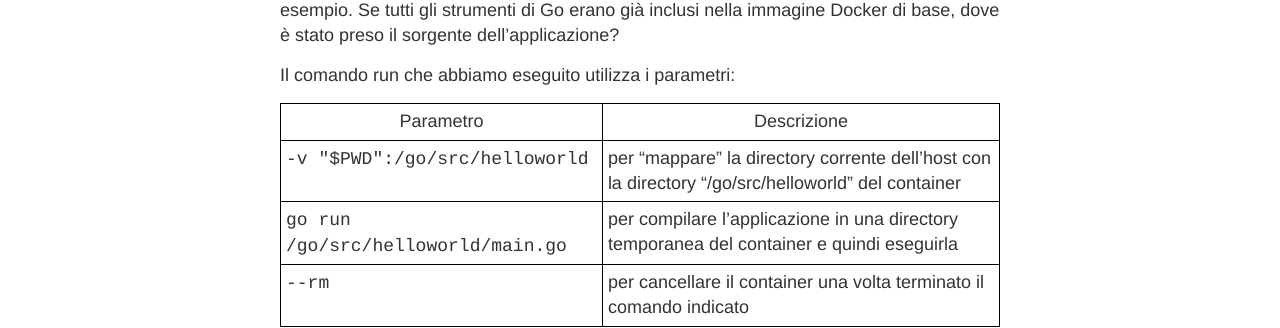
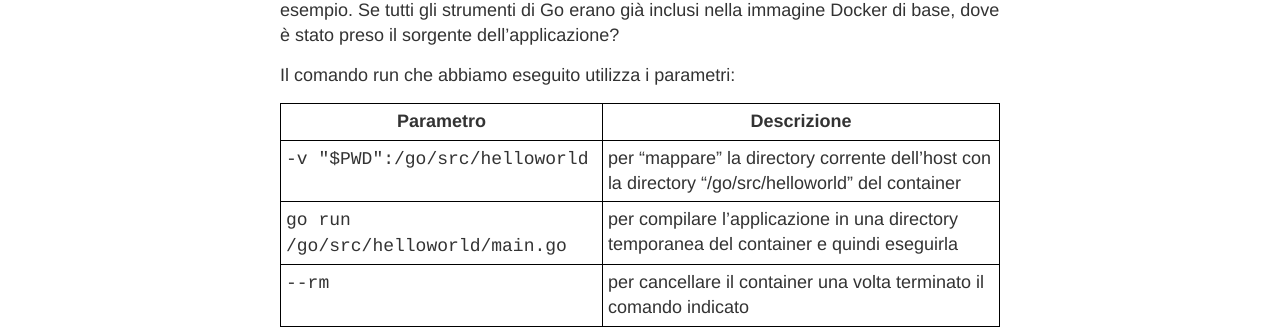
Before and after one commit to LOG-ED/docker-get-started, a Jekyll site: the page built from sessione1.md, in a window 1280 px wide. Shown: the part 2523-2851 px from the top of the page. Built offline with Jekyll 4.4.1, drawn with Linux system fonts in a browser that asks for light colours; nearby versions of some CDN libraries.

````diff
--- a/sessione1.md
+++ b/sessione1.md
@@ -66,8 +66,8 @@ Se non avete avuto errori, come ci attendevamo, è stato creato temporaneamente
 
 Il comando run che abbiamo eseguito utilizza i parametri:
 
-| Parametro | Descrizione |
+| **Parametro** | **Descrizione** |
 | ------------- |-------------|
-| `-v "$PWD":/go/src/helloworld` | per "mappare" la directory corrente dell'host con la directory "/go/src/helloworld" del container |
-| `go run /go/src/helloworld/main.go` | per compilare l'applicazione in una directory temporanea del container e quindi eseguirla |
-| `--rm` | per cancellare il container una volta terminato il comando indicato |
+| ```-v "$PWD":/go/src/helloworld``` | per "mappare" la directory corrente dell'host con la directory "/go/src/helloworld" del container |
+| ```go run /go/src/helloworld/main.go``` | per compilare l'applicazione in una directory temporanea del container e quindi eseguirla |
+| ```--rm``` | per cancellare il container una volta terminato il comando indicato |
````
